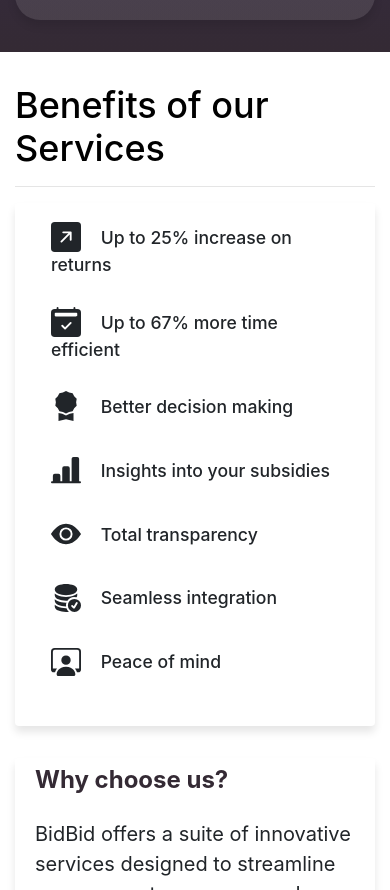
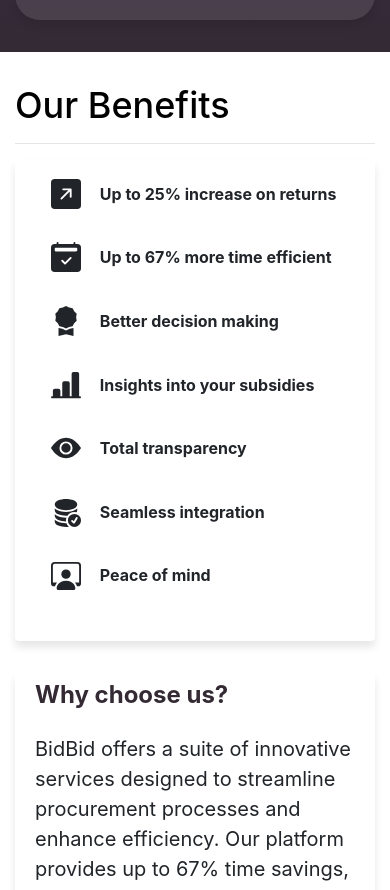
Before and after one commit to kuuyyaa/BidBid, a plain HTML site: page index.html in a window 390 px wide. Shown: the part 3453-4343 px from the top of the page. Drawn offline with nearby package versions, Linux system fonts and the light colour scheme.

Commit message:
benefit list font update

```diff
--- a/css/styles.css
+++ b/css/styles.css
@@ -307,7 +307,8 @@
         width: 100%;
     }
     h4.benefit-list {
-        font-size: 1.1rem;
+        font-size: 1rem;
+        font-weight: bold;
     }
     .marquee-content {
         animation: marquee 10s linear infinite;
--- a/index.html
+++ b/index.html
@@ -170,7 +170,7 @@
 
      <section class="page-section services" id="services">
         <div class="container">
-          <h2 class="header">Benefits of our Services</h2>
+          <h2 class="header">Our Benefits</h2>
           <hr>
             <div class="row">
               <div class="col-md-6 d-flex flex-row">
```
